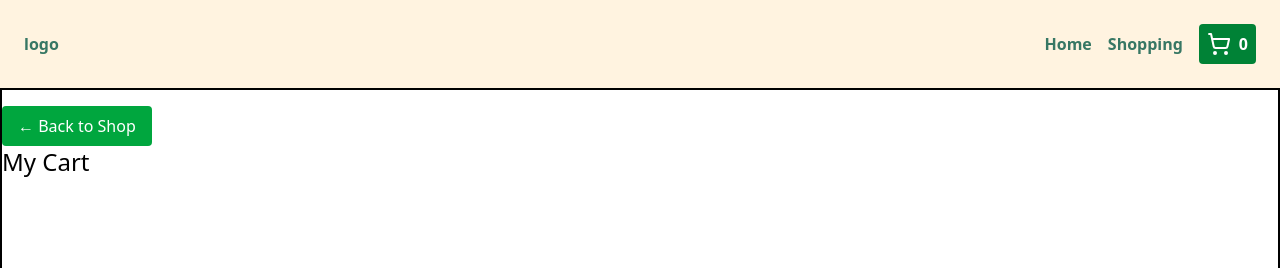
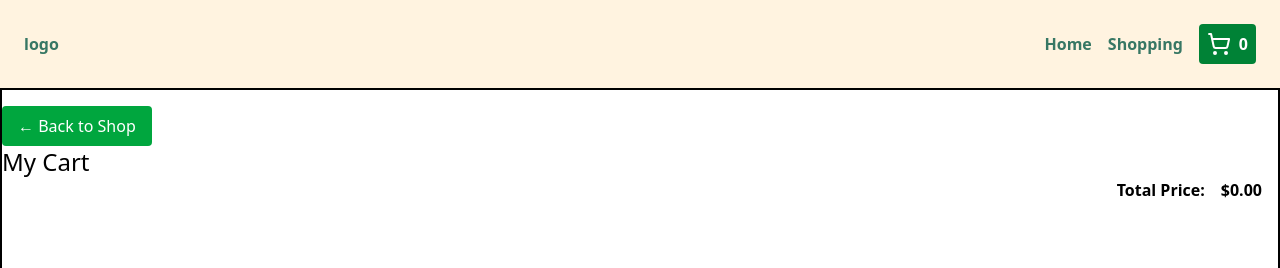
Before and after one commit to adrianc1/shopping-page, a React (Vite) app: page /cart in a window 1280 px wide. Shown: the top 268 px of the page. Built offline with nearby package versions, Linux system fonts and the light colour scheme.

Commit message:
added total price comp

```diff
--- a/src/components/AllProducts.jsx
+++ b/src/components/AllProducts.jsx
@@ -6,7 +6,7 @@ import useAllProducts from '../hooks/useAllProducts';
 
 const Products = () => {
 	const { allProducts, error, loading } = useAllProducts();
-	const { cart, setCart, handleAddToCart } = useOutletContext();
+	const { cart, handleAddToCart } = useOutletContext();
 
 	if (loading) return <p>Loading...</p>;
 	if (error) return <p>{error}</p>;
--- /dev/null
+++ b/src/components/Subtotal.jsx
@@ -0,0 +1,10 @@
+import FormattedPrice from './FormattedPrice';
+export default function Subtotal({ cart }) {
+	const total = cart.reduce((acc, curr) => acc + curr.price, 0);
+	return (
+		<div className="flex justify-end w-full px-4 font-bold">
+			<h5 className="pr-4">Total Price:</h5>
+			<FormattedPrice price={total} />
+		</div>
+	);
+}
--- a/src/layouts/PageLayout.jsx
+++ b/src/layouts/PageLayout.jsx
@@ -9,10 +9,8 @@ const PageLayout = () => {
 		setCart([...cart, product]);
 	};
 
-	const removeFromCart = (id) => {
-		cart.map((item) => {
-			setCart(cart.filter((p) => p.id !== item.id));
-		});
+	const removeFromCart = (item) => {
+		setCart(cart.filter((p) => p.id !== item.id));
 	};
 
 	return (
--- a/src/pages/CartPage.jsx
+++ b/src/pages/CartPage.jsx
@@ -1,9 +1,9 @@
-import BackHomeBtn from '../components/BackHomeBtn';
 import { useOutletContext } from 'react-router-dom';
-import { useState } from 'react';
+import Subtotal from '../components/Subtotal';
+import FormattedPrice from '../components/FormattedPrice';
 import BackToShopBtn from '../components/BackToShopBtn';
 const Cart = () => {
-	const { cart, setCart, removeFromCart } = useOutletContext();
+	const { cart, removeFromCart } = useOutletContext();
 
 	return (
 		<div className="w-full flex flex-col justify-start items-start border-2">
@@ -19,19 +19,23 @@ const Cart = () => {
 										className="text-red-500 font-bold px-4"
 										onClick={(e) => {
 											e.preventDefault();
-											setCart(cart.filter((p) => p.id !== item.id));
+											removeFromCart(item);
 										}}
 									>
 										X
 									</button>
 									<div className="">{item.title}</div>
 								</div>
-								<div className="px-4">{item.price}</div>
+
+								<div className="px-4">
+									<FormattedPrice price={item.price} />
+								</div>
 							</li>
 						);
 					})}
 				</ul>
 			</div>
+			<Subtotal cart={cart} />
 		</div>
 	);
 };
```
